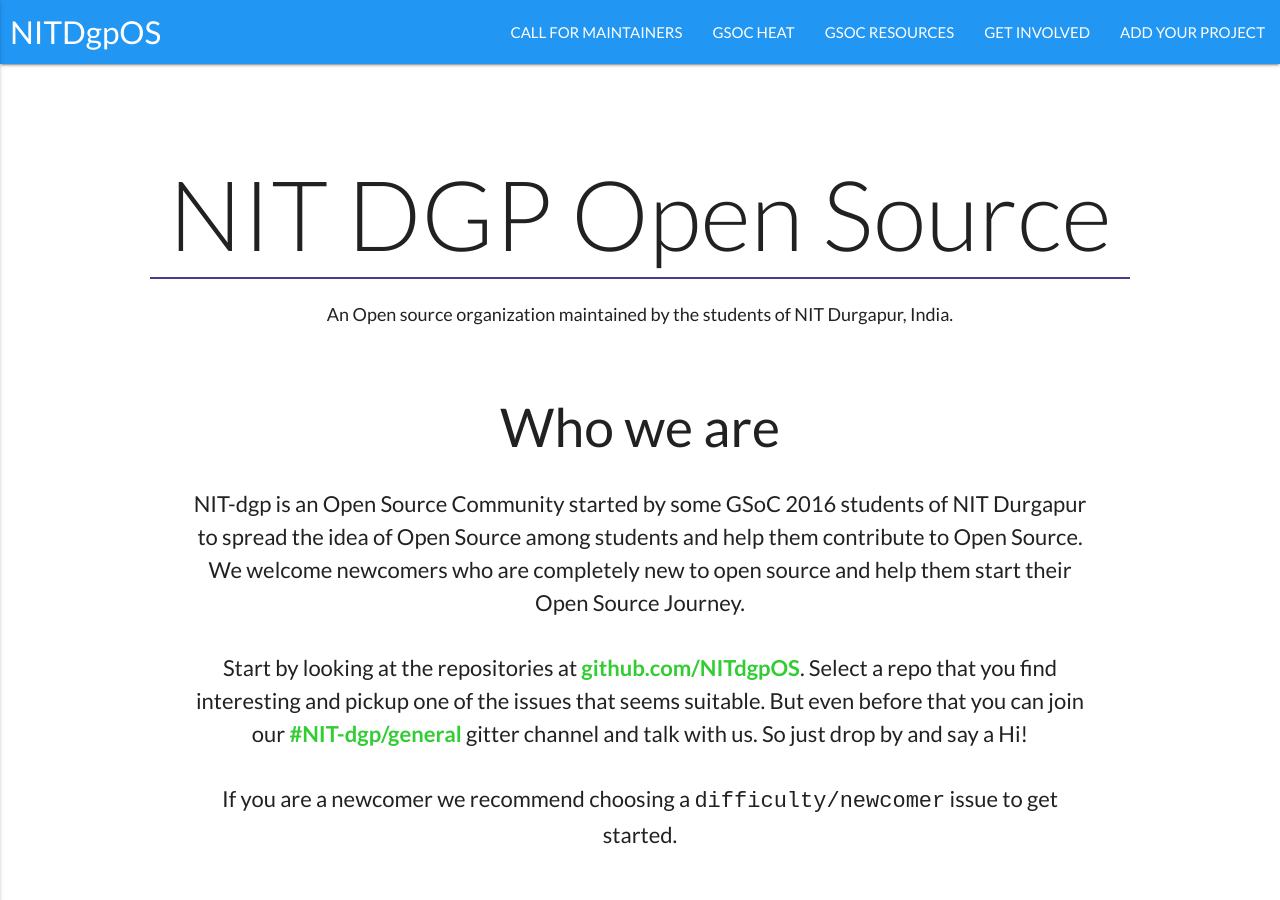
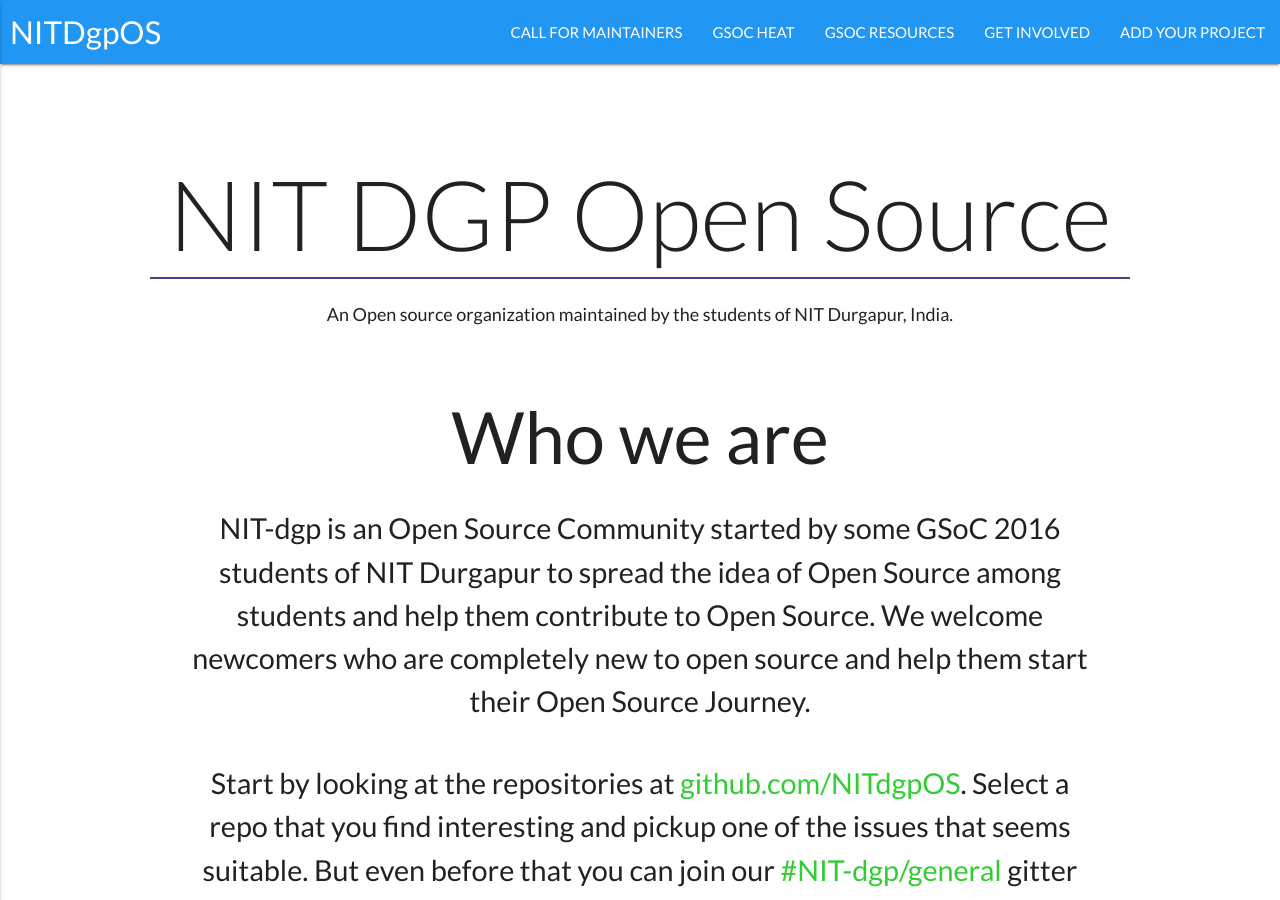
Before and after one commit to NITDgpOS/nitdgpos.github.io, a Jekyll site: the page built from landing_page.md, in a window 1280 px wide and 900 px high. Built offline with Jekyll 4.4.1, drawn with Linux system fonts in a browser that asks for light colours; nearby versions of some CDN libraries; our own code applies the rules of GitHub Pages for plain Markdown files.

Commit message:
Add responsiveness

```diff
--- a/_includes/footer.html
+++ b/_includes/footer.html
@@ -9,16 +9,16 @@
     padding-top: 1%;
     padding-bottom: 1%;
     margin: 0%;
-    font-size: 1.4rem;
+    font-size: 3.5vh;
   }
 
   footer .credits {
     margin: 0px;
-    font-size: 1.2rem;
+    font-size: 3.2vh;
   }
 
   footer .footer-copyright {
-    font-size: 1.2rem;
+    font-size: 3.2vh;
     font-weight: normal !important;
   }
 </style>
--- a/_layouts/home.html
+++ b/_layouts/home.html
@@ -19,8 +19,8 @@
         <h2 class="description">{{site.description}}</h2>
       </div>
     </div>
-    <div class="page-content center-align">
-      <div class="main">{{ content }}</div>
+    <div class="page-content center-align container">
+      <div class="main col s12 l10">{{ content }}</div>
     </div>
   </main>
   {% include footer.html %}
--- a/css/styles.scss
+++ b/css/styles.scss
@@ -46,20 +46,21 @@
 }
 
 .page-content {
-  width: 70%;
+//  width: 80%;
   margin: auto;
   margin-bottom: 5%;
 
   img {
     display: block;
-    width: 75%;
+    width: 95%;
+    height:100%;
     padding: 2%;
     margin: auto;
   }
 
   a {
     color: limegreen;
-    font-weight: 700;
+    font-weight: 500;
     border-bottom: 2px solid transparent;
     transition: all 0.5s ease;
 
@@ -73,7 +74,7 @@
   }
 
   p {
-    font-size: 22px;
+    font-size: 3.2vh;
     display: inline-block;
     margin-top: 10px;
   }
@@ -88,7 +89,7 @@
     code {
       font-family: 'Roboto Mono', monospace;
       color: yellow;
-      font-size: 1.2rem;
+      font-size: 3.2vh;
     }
   }
 
@@ -96,7 +97,7 @@
     text-align: left;
 
     li {
-      font-size: 22px;
+      font-size: 3.2vh;
       width: 95%;
       margin: auto;
       margin-top: 10px;
@@ -110,3 +111,22 @@
 .navbar-fixed{
    z-index: 998 !important;
 }
+
+h1{
+  font-size: 9vh;
+}
+h2{
+  font-size: 8vh;
+}
+h3{
+  font-size: 7vh;
+}
+h4{
+  font-size: 6vh;
+}
+h5{
+  font-size: 5vh;
+}
+h6{
+  font-size: 4vh;
+}
```
